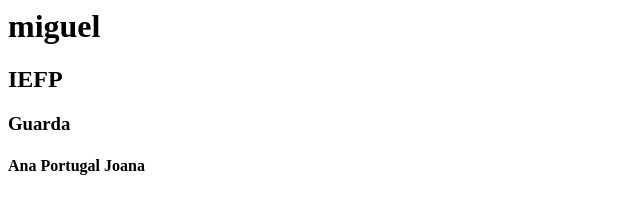
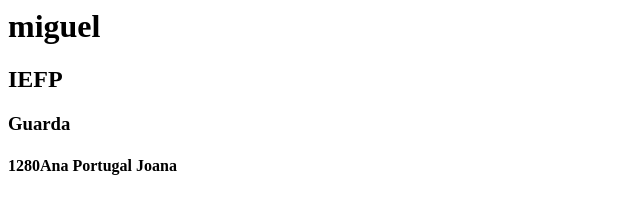
Before and after one commit to meikibay/ufcd-158, a plain HTML site: page index.html in a window 1280 px wide. Shown: the full height of the page, 0-640 px from the left. Drawn offline with Linux system fonts and the light colour scheme.

Commit message:
prepend analisa largura da janela

```diff
--- a/index.html
+++ b/index.html
@@ -19,6 +19,9 @@
 			//alert(document.width);
 			//alert(window.width);
 
+			ww = $(window).width();
+			$('h4').prepend(ww);
+
 		</script>
 	</body>
 </html>
```
